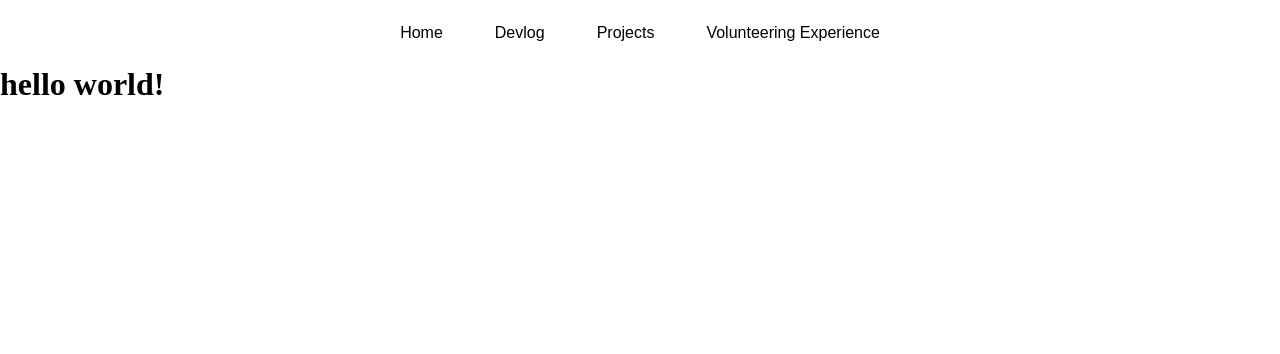
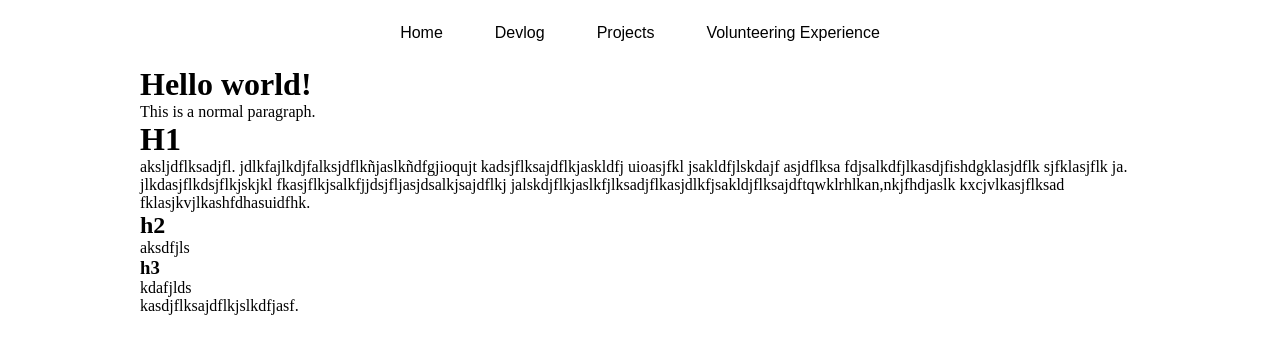
Before and after one commit to J35HN/J35HN.github.io, a Jekyll site: the page built from index.md, in a window 1280 px wide. Shown: the top 354 px of the page. Built offline with Jekyll 4.4.1, drawn with Linux system fonts in a browser that asks for light colours.

Commit message:
basic wrapper

```diff
--- a/_layouts/default.html
+++ b/_layouts/default.html
@@ -9,6 +9,8 @@
         {% include navigation.html %}
     </header>
     <body>
-        {{ content }}
+        <div class="wrapper">
+            {{ content }}
+        </div>
     </body>
 </html>
--- a/_sass/main.scss
+++ b/_sass/main.scss
@@ -16,6 +16,11 @@ header {
     display: flex;
     justify-content: center;
     align-items: center;
+}
+
+.wrapper {
+    margin: 0 auto;
+    width: 1000px;
 }
 
 .current {
--- a/index.html
+++ /dev/null
@@ -1,7 +0,0 @@
----
-layout: default
-title: Jeshua Nava
-
----
-
-<h1> {{ "Hello world!" | downcase }} </h1>
--- /dev/null
+++ b/index.md
@@ -0,0 +1,19 @@
+---
+layout: default
+title: Home
+
+---
+
+# Hello world!
+This is a normal paragraph.
+
+# H1
+aksljdflksadjfl. jdlkfajlkdjfalksjdflkñjaslkñdfgjioqujt kadsjflksajdflkjaskldfj uioasjfkl jsakldfjlskdajf asjdflksa fdjsalkdfjlkasdjfishdgklasjdflk sjfklasjflk ja. jlkdasjflkdsjflkjskjkl fkasjflkjsalkfjjdsjfljasjdsalkjsajdflkj jalskdjflkjaslkfjlksadjflkasjdlkfjsakldjflksajdftqwklrhlkan,nkjfhdjaslk kxcjvlkasjflksad fklasjkvjlkashfdhasuidfhk.
+
+## h2
+aksdfjls
+
+### h3
+kdafjlds
+
+kasdjflksajdflkjslkdfjasf.
```
